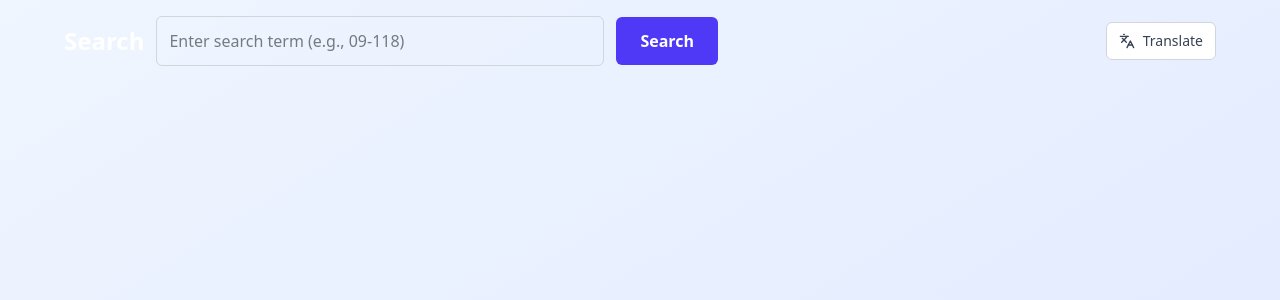
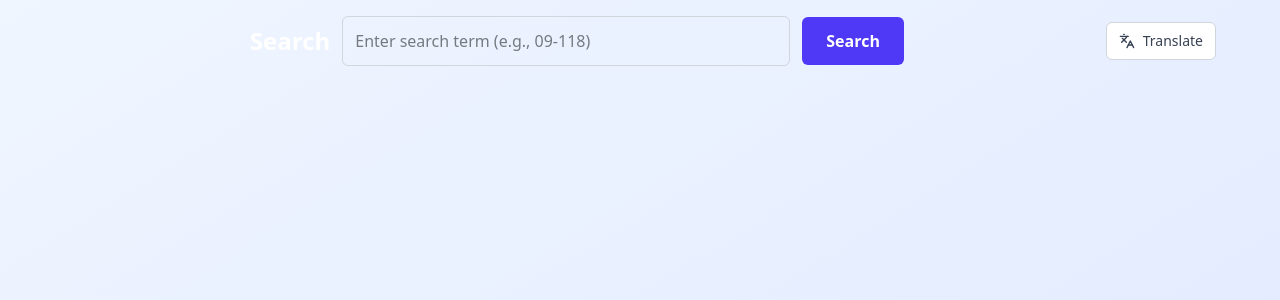
Before and after one commit to YewKheng/OP_TCG, a React (Vite) app: page / in a window 1280 px wide. Shown: the top 300 px of the page. Built offline with nearby package versions, Linux system fonts and the light colour scheme.

Commit message:
update UI

```diff
--- a/src/App.tsx
+++ b/src/App.tsx
@@ -272,7 +272,7 @@ function App() {
 			<div className="max-w-6xl mx-auto">
 				{/* Translate Button - Browser Style */}
 
-				<div className="flex flex-col w-full gap-4 mb-8 sm:flex-row sm:items-center">
+				<div className="flex flex-col justify-end w-full gap-4 mb-8 sm:flex-row sm:items-center">
 					{/* Mobile: Search heading and Translate button on same row */}
 					<div className="flex items-center justify-between w-full gap-2 sm:hidden">
 						<h3 className="text-xl font-bold text-white dark:text-gray-100">Search</h3>
@@ -300,7 +300,9 @@ function App() {
 						</div>
 					</div>
 
-					<form onSubmit={handleSearch} className="flex flex-col w-full gap-3 sm:flex-row sm:items-center sm:flex-1">
+					<form
+						onSubmit={handleSearch}
+						className="flex flex-col justify-center w-full gap-3 sm:flex-row sm:items-center sm:flex-1">
 						<h3 className="hidden text-xl font-bold text-white dark:text-gray-100 sm:block sm:text-2xl sm:whitespace-nowrap">
 							Search
 						</h3>
```
